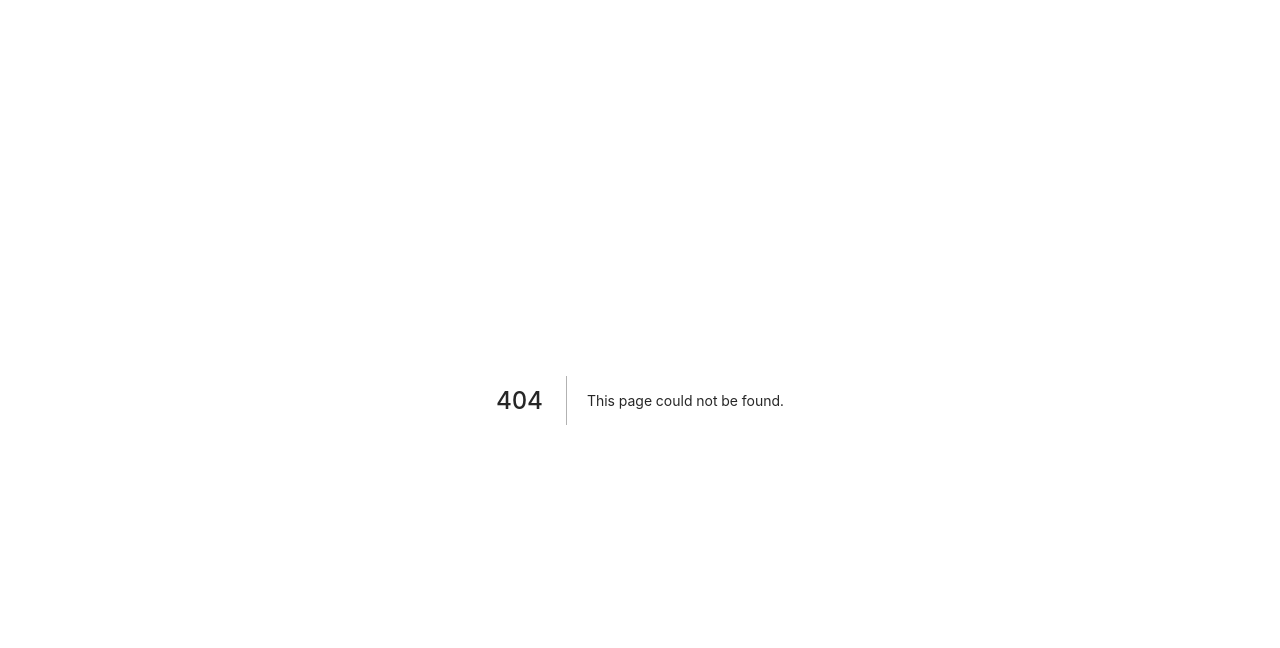
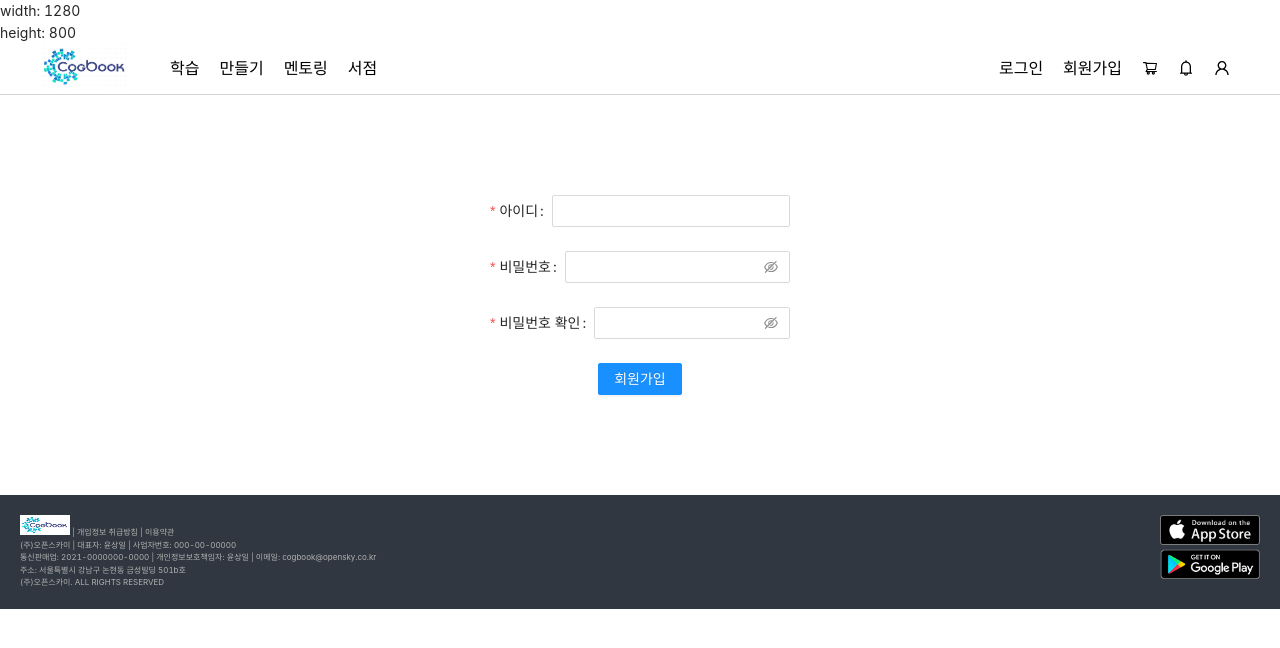
Before and after one commit to kizwond/appbuildtry, a Next.js app: page /account/register in a window 1280 px wide. Before the commit this address had no page. Shown: the top 648 px of the page. Built offline with nearby package versions, Linux system fonts and the light colour scheme.

Commit message:
register page added, apollo related ing

```diff
--- a/components/nav/Nav.js
+++ b/components/nav/Nav.js
@@ -90,7 +90,7 @@ const Nav = () => {
                           로그인
                         </a>
                       </Link>
-                      <Link href="/register">
+                      <Link href="/account/register">
                         <a style={linkStyle}>
                           <FileTextOutlined style={{ marginRight: 10 }} />
                           회원가입
@@ -173,7 +173,7 @@ const Nav = () => {
                           로그인
                         </a>
                       </Link>
-                      <Link href="/register">
+                      <Link href="/account/register">
                         <a style={linkStyle}>
                           <FileTextOutlined style={{ marginRight: 10 }} />
                           회원가입
@@ -232,7 +232,7 @@ const Nav = () => {
                   <Link href="/account/login">
                     <a style={linkStyle}>로그인</a>
                   </Link>
-                  <Link href="/register">
+                  <Link href="/account/register">
                     <a style={linkStyle}>회원가입</a>
                   </Link>
                   <Link href="/basket">
@@ -284,7 +284,7 @@ const Nav = () => {
                   <Link href="/account/login">
                     <a style={linkStyle}>로그인</a>
                   </Link>
-                  <Link href="/register">
+                  <Link href="/account/register">
                     <a style={linkStyle}>회원가입</a>
                   </Link>
                   <Link href="/basket">
--- a/package.json
+++ b/package.json
@@ -10,8 +10,10 @@
   },
   "dependencies": {
     "@ant-design/icons": "^4.6.2",
+    "@apollo/client": "^3.3.20",
     "antd": "^4.16.5",
     "axios": "^0.21.1",
+    "graphql": "^15.5.1",
     "next": "11.0.1",
     "next-redux-wrapper": "^7.0.2",
     "react": "17.0.2",
--- a/pages/_app.js
+++ b/pages/_app.js
@@ -5,13 +5,21 @@ import allReducers from "../redux/reducers";
 import { composeWithDevTools } from "redux-devtools-extension";
 import { Provider } from "react-redux";
 
+import { ApolloClient, InMemoryCache, ApolloProvider, useQuery, gql } from "@apollo/client";
+const client = new ApolloClient({
+  uri: "http://localhost:4000/graphql",
+  cache: new InMemoryCache(),
+});
+
 const store = createStore(allReducers, composeWithDevTools());
 
 const App = ({ Component, pageProps }) => {
   return (
-    <Provider store={store}>
-      <Component {...pageProps} />
-    </Provider>
+    <ApolloProvider client={client}>
+      <Provider store={store}>
+        <Component {...pageProps} />
+      </Provider>
+    </ApolloProvider>
   );
 };
 
--- /dev/null
+++ b/pages/account/register.js
@@ -0,0 +1,128 @@
+import React, { useState } from "react";
+import Layout from "../../components/layout/Layout";
+import { Form, Input, Button } from "antd";
+import Footer from "../../components/index/Footer";
+import { UserOutlined, LockOutlined } from "@ant-design/icons";
+import Link from "next/link";
+import axios from "axios";
+import { useSelector, useDispatch } from "react-redux";
+import { logIn, logOut } from "../../redux/actions";
+import Router from "next/router";
+
+const LoginComponent = () => {
+  const dispatch = useDispatch()
+  const onFinish = (values) => {
+    axios.post('http://localhost:5000/api/user/login', {
+      user_id:values.user_id,
+      password:values.password
+    })
+    .then(res => {
+      console.log(res)
+      if(res.data.msg === "아이디가 없는 듯요"){
+        alert('유저정보가 없습니다. 아이디와 비밀번호를 확인하여 주세요.')
+      } else {
+        dispatch(logIn(true))
+        console.log(res.data.user)
+        localStorage.setItem("user", JSON.stringify(res.data.user));
+        Router.push("/")
+      }
+    })
+    .catch(function (error) {
+      console.log(error);
+    });
+  };
+
+  const onFinishFailed = (errorInfo) => {
+    console.log("Failed:", errorInfo);
+  };
+
+  return (
+    <div style={register_container}>
+      <Form
+        className="register_form"
+        id='register_form'
+        name="register"
+        onFinish={onFinish}
+        initialValues={{
+          prefix: '82',
+        }}
+        scrollToFirstError
+      >
+        <Form.Item
+          name="user_id"
+          label="아이디"
+          rules={[
+            {
+              required: true,
+              message: '사용할 아이디를 입력해주세요.',
+            },
+          ]}
+        >
+          <Input />
+        </Form.Item>
+
+        <Form.Item
+          name="password"
+          label="비밀번호"
+          rules={[
+            {
+              required: true,
+              message: '비밀번호를 입력해 주세요.',
+            },
+          ]}
+          hasFeedback
+        >
+          <Input.Password />
+        </Form.Item>
+
+        <Form.Item
+          name="confirm"
+          label="비밀번호 확인"
+          dependencies={['password']}
+          hasFeedback
+          rules={[
+            {
+              required: true,
+              message: '비밀번호를 다시한번 입력해 주세요.',
+            },
+            ({ getFieldValue }) => ({
+              validator(rule, value) {
+                if (!value || getFieldValue('password') === value) {
+                  return Promise.resolve();
+                }
+
+                return Promise.reject('비밀번호가 일치하지 않습니다.');
+              },
+            }),
+          ]}
+        >
+          <Input.Password />
+        </Form.Item>
+        <Form.Item>
+          <Button type="primary" htmlType="submit">
+            회원가입
+          </Button>
+        </Form.Item>
+      </Form>
+    </div>
+  );
+};
+
+const Register = () => {
+  return (
+    <Layout>
+      <LoginComponent />
+      <Footer />
+    </Layout>
+  );
+};
+
+const register_container = {
+  width: "300px",
+  margin: "auto",
+  textAlign: "center",
+  marginTop: "100px",
+  marginBottom: "100px",
+};
+
+export default Register;
```
Also changed, not shown: pages/index.js (+17 -5 lines), 1 other file (tests, documents, lock files or other folders).
